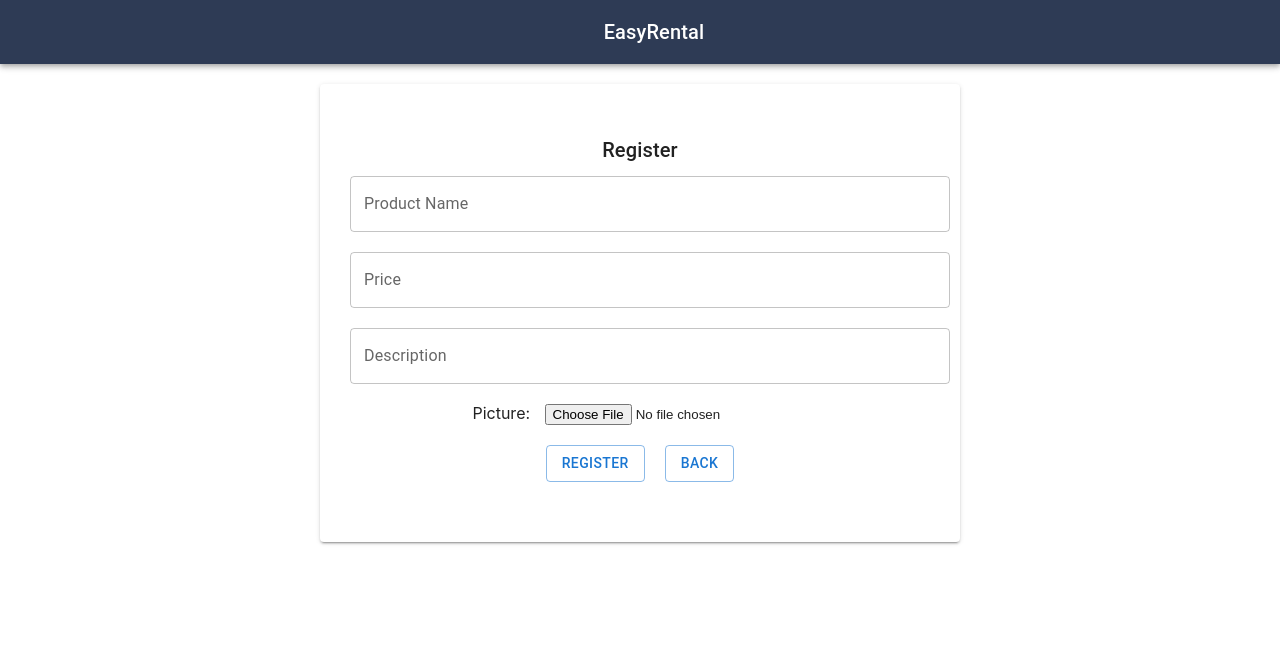
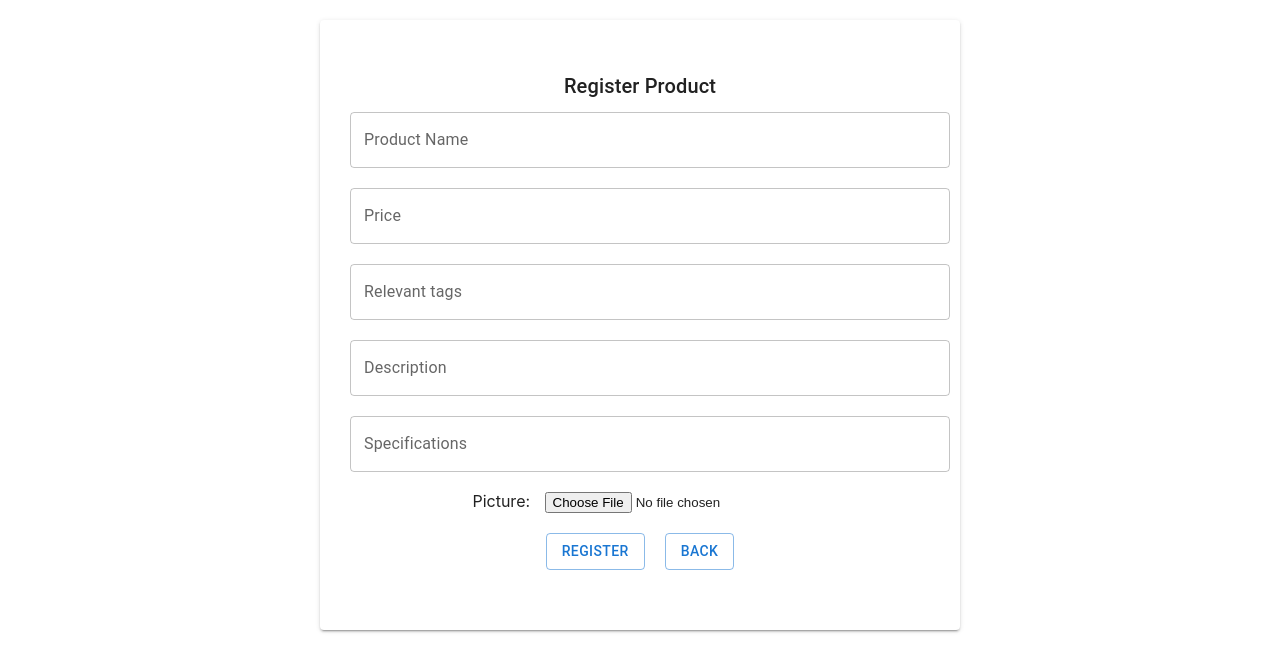
Before and after one commit to Hardik27/easyRental-frontend, a React (Create React App) app: page /registerProduct in a window 1280 px wide. Shown: the top 672 px of the page. Built offline with nearby package versions, Linux system fonts and the light colour scheme.

Commit message:
Product Registration

```diff
--- a/src/components/RegisterProduct.js
+++ b/src/components/RegisterProduct.js
@@ -7,7 +7,9 @@ import Typography from '@mui/material/Typography';
 import Button from '@mui/material/Button';
 import { useNavigate } from 'react-router-dom';
 import Input from '@material-ui/core/Input';
-import EasyRentalAppBar from "./EasyRentalAppBar";
+import InputLabel from '@material-ui/core/InputLabel';
+import Select from '@material-ui/core/Select';
+import MenuItem from '@material-ui/core/MenuItem';
 
 
 export default function RegisterProduct(){
@@ -18,27 +20,35 @@ export default function RegisterProduct(){
     const[price, setPrice] = useState('');
     const[image, setImage] = useState('');
     const[description, setDescription] = useState('');
+    const[availability, setAvailability] = useState(true);
+    const[specififcation, setSpecification] = useState('');
+    const[tags, setTags] = useState('');
 
     const onImageChange = (e) =>{
         setImage([...e.target.files])
     }
 
+    const handleChange = () =>{
+        setAvailability(current => !current);
+    }
+
     return (
-        <div>
-            <EasyRentalAppBar/>
-            <Container>
+        <Container>
             <Paper elevation={2} className='login-paper' >
                 <Typography variant="h6" component="div" sx={{ flexGrow: 1 }}>
-                    Register
+                    Register Product
                 </Typography>
                 <form className='login-form' noValidate autoComplete='off'>
                     <TextField label='Product Name'  variant='outlined' fullWidth value={name}
                     onChange={(e)=>setName(e.target.value)} className="small-margin-below"/>
                     <TextField label='Price'  variant='outlined' fullWidth value={price}
                     onChange={(e)=>setPrice(e.target.value)} className="small-margin-below"/>
+                    <TextField label='Relevant tags'  variant='outlined' fullWidth value={tags}
+                    onChange={(e)=>setTags(e.target.value)} className="small-margin-below"/>
                     <TextField label='Description'  variant='outlined' fullWidth value={description}
                     onChange={(e)=>setDescription(e.target.value)} multiline className="small-margin-below"/>
-                    <br></br>
+                    <TextField label='Specifications'  variant='outlined' fullWidth value={specififcation}
+                    onChange={(e)=>setSpecification(e.target.value)} multiline className="small-margin-below"/>
                     <label>Picture: </label>
                     <input type="file" className="small-margin-below" onChange={onImageChange} />
                     <br></br>
@@ -47,7 +57,6 @@ export default function RegisterProduct(){
                 </form>
             </Paper>
         </Container>
-        </div>
     )
 
 }
```
